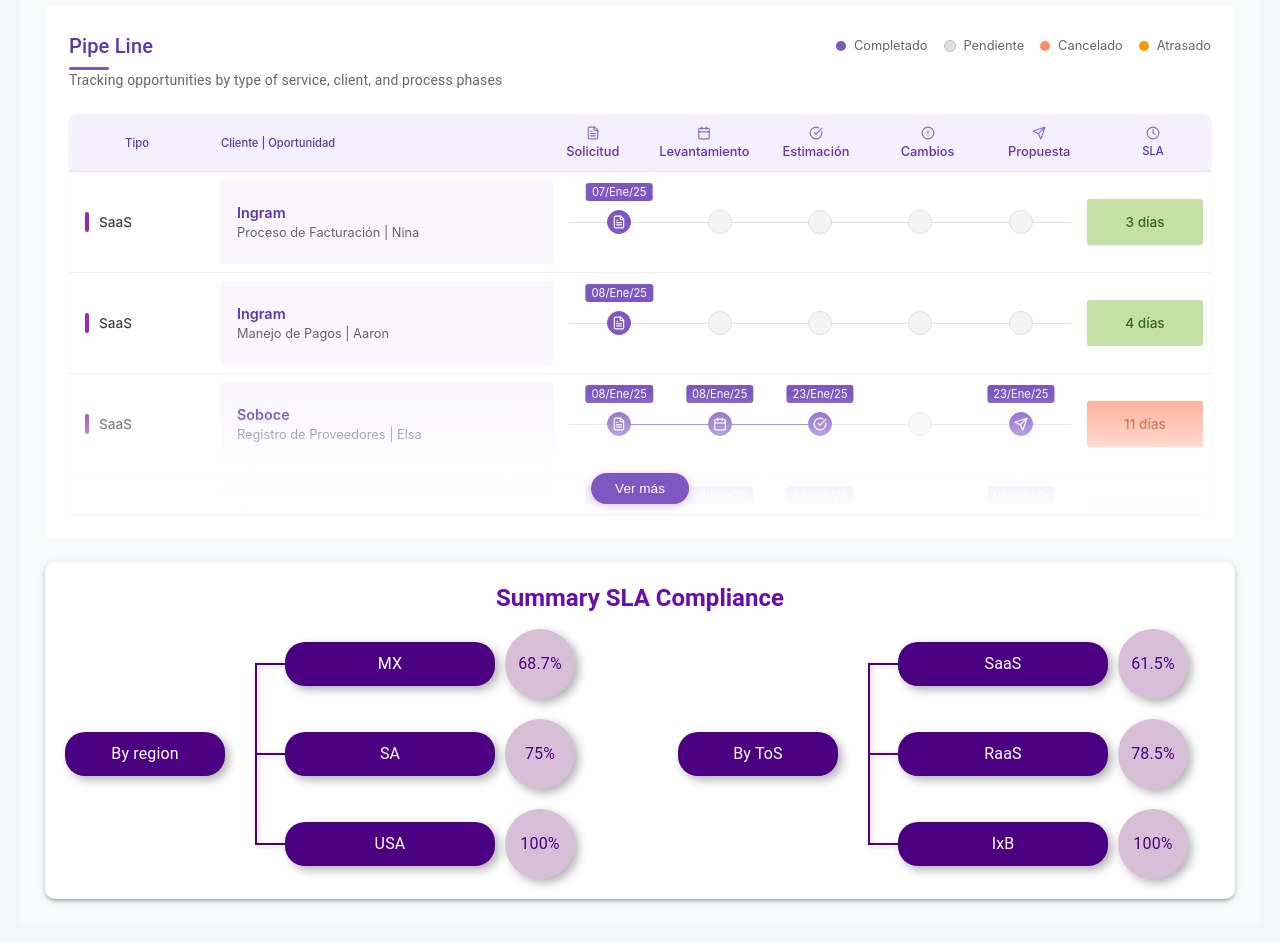
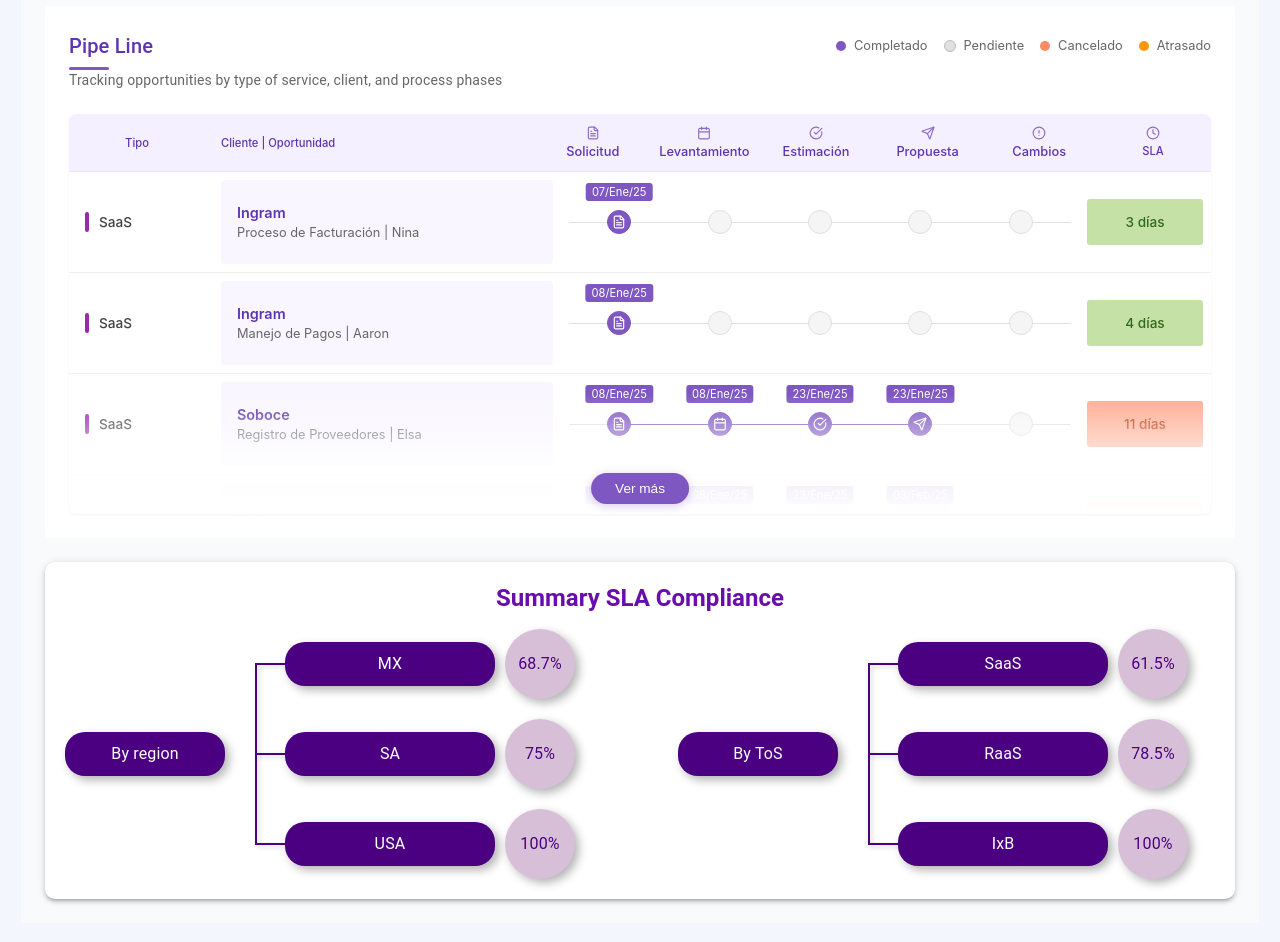
Before and after one commit to ChristianEmmMV/APIBI-Frond-end, a React (Vite) app: page /dashboard in a window 1280 px wide. Shown: the part 2360-3302 px from the top of the page. Built offline with nearby package versions, Linux system fonts and the light colour scheme.

Commit message:
[UPDATE] "Se actualizo el componente Pip-Line"
Se actualizo el componente pipline

```diff
--- a/src/components/PipiLine/PipLine.jsx
+++ b/src/components/PipiLine/PipLine.jsx
@@ -326,12 +326,12 @@ const PipeLine = () => {
                   <span>Estimación</span>
                 </div>
                 <div className={styles.phaseLabel}>
+                  <Send size={14} className={styles.headerIcon} />
+                  <span>Propuesta</span>
+                </div>
+                <div className={styles.phaseLabel}>
                   <AlertCircle size={14} className={styles.headerIcon} />
                   <span>Cambios</span>
-                </div>
-                <div className={styles.phaseLabel}>
-                  <Send size={14} className={styles.headerIcon} />
-                  <span>Propuesta</span>
                 </div>
               </div>
               <div className={styles.slaHeader}>
@@ -363,7 +363,6 @@ const PipeLine = () => {
 
                   {/* Timeline */}
                   <div className={styles.timelineCell}>
-                    {/* Línea de tiempo con nodos */}
                     <div className={styles.timeline}>
                       {/* Fase: Solicitud */}
                       <div className={styles.timelinePhase}>
@@ -447,13 +446,26 @@ const PipeLine = () => {
                         <div
                           className={`${styles.timelineConnector} ${
                             getPhaseStatus(item, "estimacionTerminada") === "completed" &&
-                            getPhaseStatus(item, "cambios") === "completed"
+                            getPhaseStatus(item, "propuestaEnviada") === "completed"
                               ? styles.connectorCompleted
                               : getPhaseStatus(item, "estimacionTerminada") === "delayed" &&
-                                  getPhaseStatus(item, "cambios") === "completed"
+                                  getPhaseStatus(item, "propuestaEnviada") === "completed"
                                 ? styles.connectorDelayed
                                 : ""
                           }`}
+                        ></div>
+                      </div>
+
+                      {/* Fase: Propuesta Enviada */}
+                      <div className={styles.timelinePhase}>
+                        <div
+                          className={`${styles.timelineNode} ${styles[`node-${getPhaseStatus(item, "propuestaEnviada")}`]}`}
+                        >
+                          {getPhaseStatus(item, "propuestaEnviada") === "completed" && getPhaseIcon("propuestaEnviada")}
+                          {item.propuestaEnviada && <div className={styles.dateLabel}>{item.propuestaEnviada}</div>}
+                        </div>
+                        <div
+                          className={`${styles.timelineConnector} ${getPhaseStatus(item, "propuestaEnviada") === "completed" && getPhaseStatus(item, "cambios") === "completed" ? styles.connectorCompleted : ""}`}
                         ></div>
                       </div>
 
@@ -464,19 +476,6 @@ const PipeLine = () => {
                         >
                           {getPhaseStatus(item, "cambios") === "completed" && getPhaseIcon("cambios")}
                           {item.cambios && <div className={styles.dateLabel}>{item.cambios}</div>}
-                        </div>
-                        <div
-                          className={`${styles.timelineConnector} ${getPhaseStatus(item, "cambios") === "completed" && getPhaseStatus(item, "propuestaEnviada") === "completed" ? styles.connectorCompleted : ""}`}
-                        ></div>
-                      </div>
-
-                      {/* Fase: Propuesta Enviada */}
-                      <div className={styles.timelinePhase}>
-                        <div
-                          className={`${styles.timelineNode} ${styles[`node-${getPhaseStatus(item, "propuestaEnviada")}`]}`}
-                        >
-                          {getPhaseStatus(item, "propuestaEnviada") === "completed" && getPhaseIcon("propuestaEnviada")}
-                          {item.propuestaEnviada && <div className={styles.dateLabel}>{item.propuestaEnviada}</div>}
                         </div>
                       </div>
                     </div>
```
